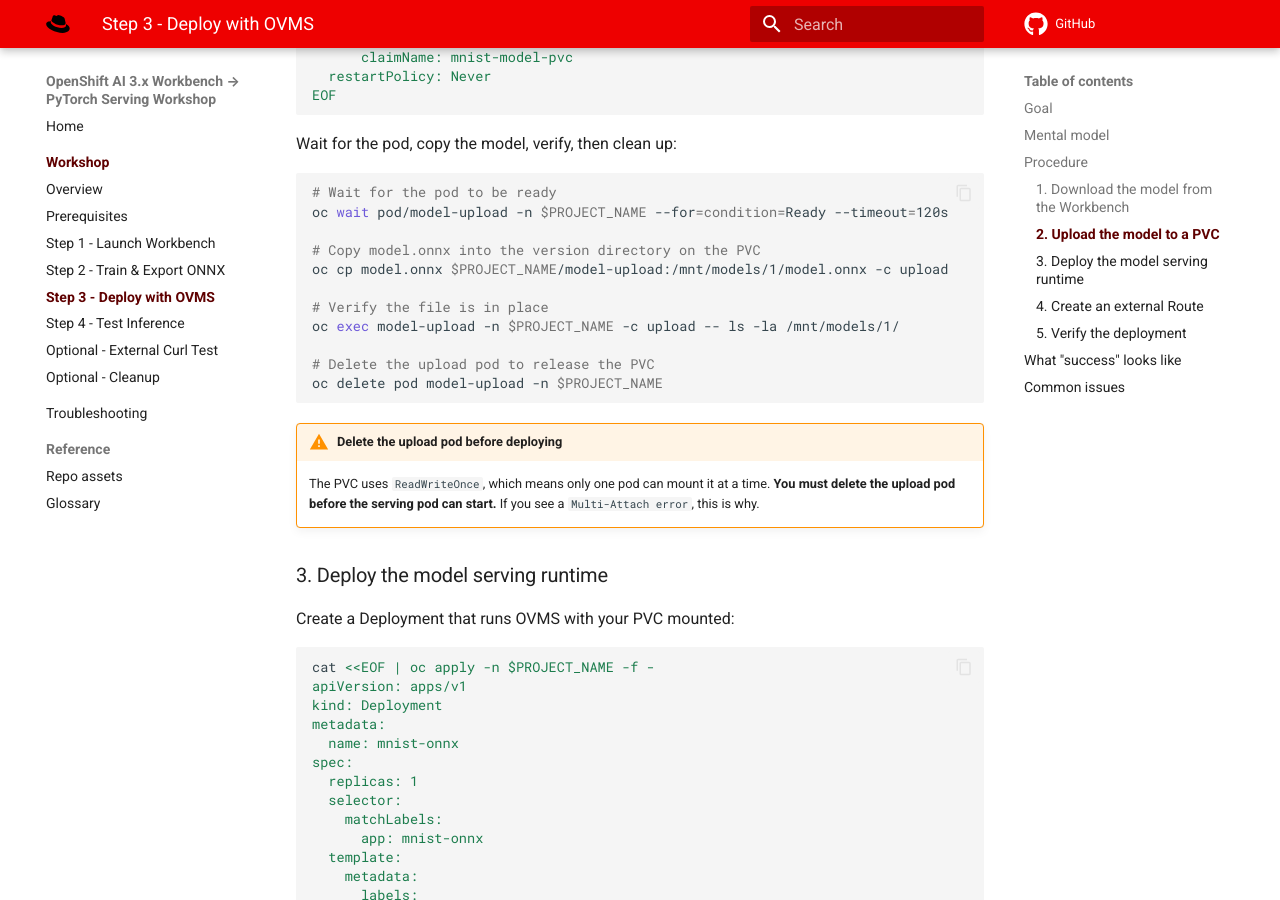
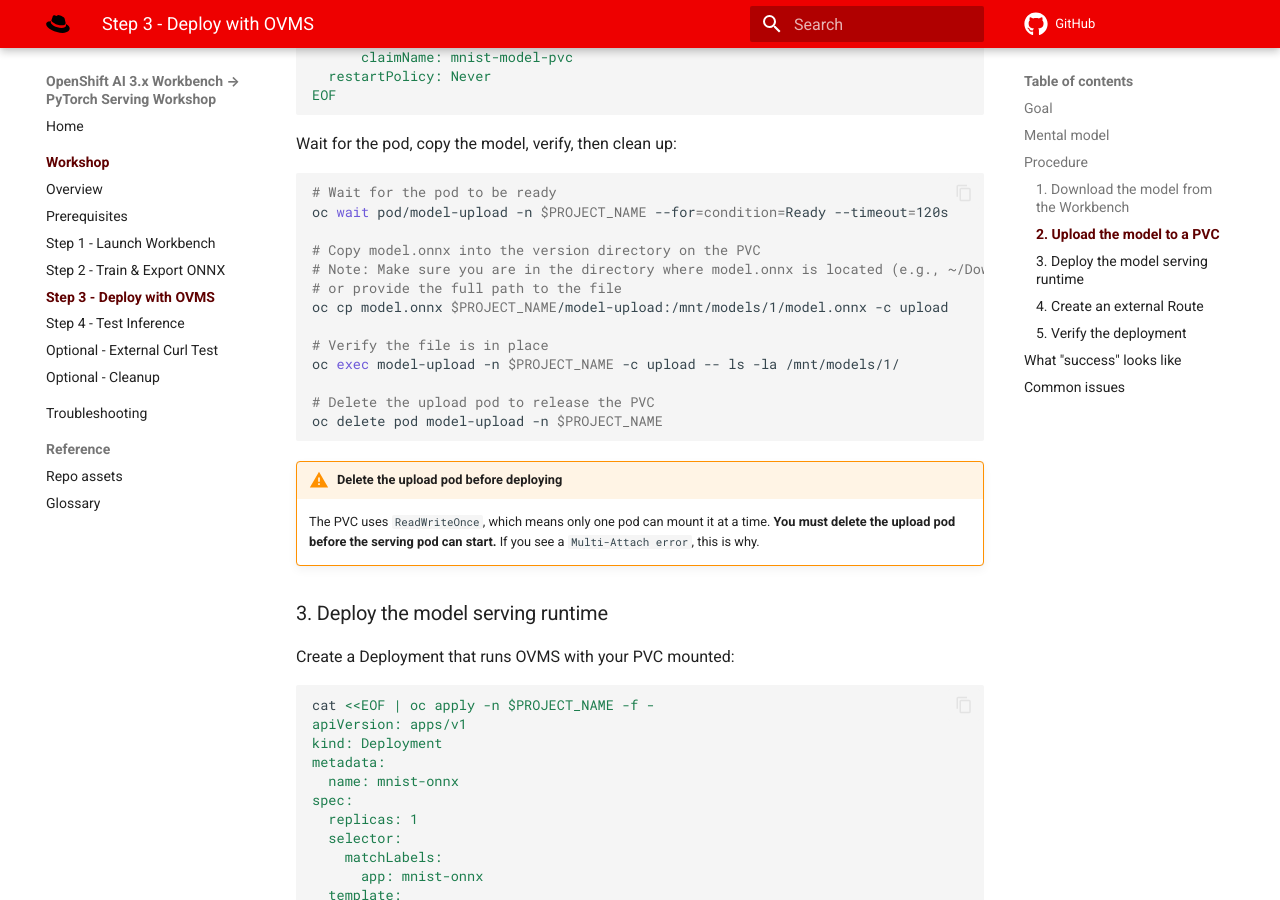
Before and after one commit to rh-aiservices-bu/hello-world-NN, an MkDocs documentation site: the page built from docs/lab/04-serve.md, in a window 1280 px wide and 900 px high, scrolled down 2380 px. Built offline with MkDocs 1.6.1 and Material for MkDocs 9.7.7, drawn with Linux system fonts in a browser that asks for light colours; comment, search, counter and statistics services are not loaded.

Commit message:
update docs to advice moing around

```diff
--- a/docs/lab/04-serve.md
+++ b/docs/lab/04-serve.md
@@ -103,6 +103,8 @@ Wait for the pod, copy the model, verify, then clean up:
 oc wait pod/model-upload -n $PROJECT_NAME --for=condition=Ready --timeout=120s
 
 # Copy model.onnx into the version directory on the PVC
+# Note: Make sure you are in the directory where model.onnx is located (e.g., ~/Downloads)
+# or provide the full path to the file
 oc cp model.onnx $PROJECT_NAME/model-upload:/mnt/models/1/model.onnx -c upload
 
 # Verify the file is in place
```
